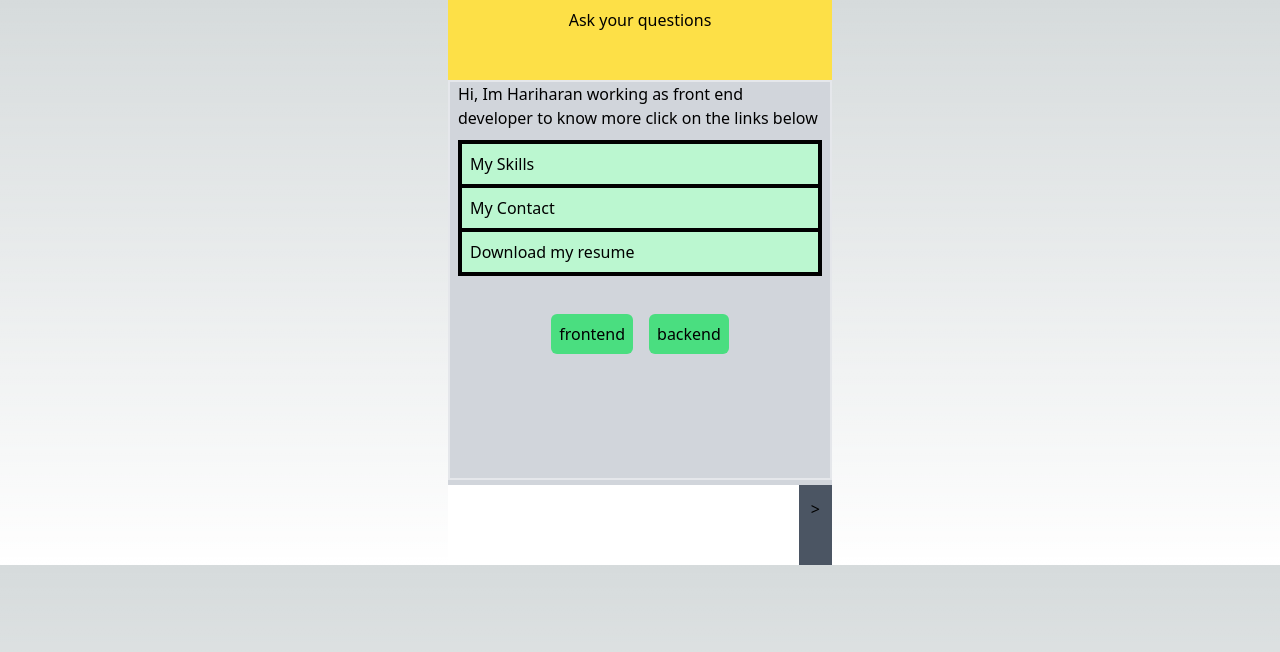
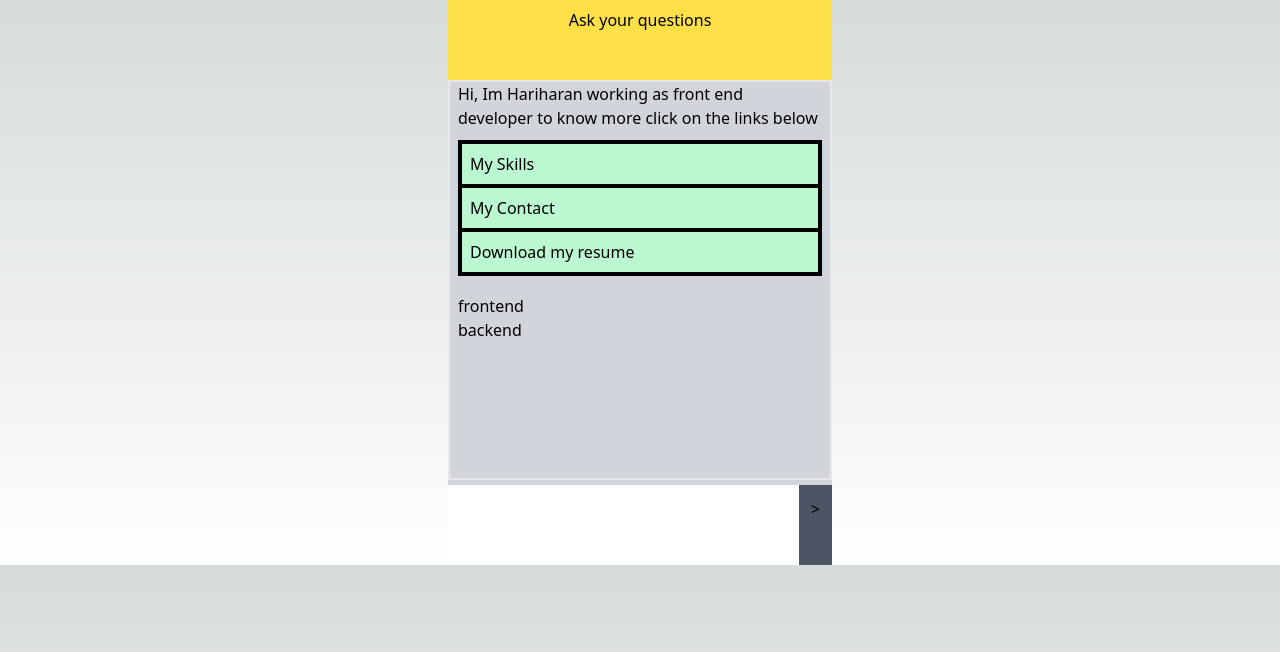
Before and after one commit to Hari-1202/my-next-app, a Next.js app: page /routes/residential in a window 1280 px wide. Both pictures are taken after a click on the element "My Skills". Shown: the top 652 px of the page. Built offline with nearby package versions, Linux system fonts and the light colour scheme.

Commit message:
Nodes second option

```diff
--- a/components/Nodes.js
+++ b/components/Nodes.js
@@ -1,57 +1,64 @@
 import { useState } from "react"
 
 const Nodes = ({ skillInfo }) => {
-    const [sD1, setSD1] = useState({
-        display: false,
-        skills: {},
-        clickedItem : ''
-    })
-    const [sD2, setSD2] = useState({
-        display: false,
-        skills: {},
-        clickedItem: ''
+
+    const [skills, setSkills] = useState({
+        frontend: {},
+        backend: {},
     })
 
-    const onShowSkills = (skillCategory , divisonLevel) => {
-        if(divisonLevel === "sd1") {
-            const subDivision = skillInfo.skillNode[skillCategory]
-            sD1.clickedItem === skillCategory ? setSD1({ ...sD1, display: !sD1.display, skills: subDivision, clickedItem: skillCategory }) : setSD1({ ...sD1, display: true, skills: subDivision, clickedItem: skillCategory })
-            sD2.display && setSD2({...sD2 , display: !sD2.display})
-        } else if (divisonLevel === "sd2") {
-            const subDivision = skillInfo.skillNode[skillCategory]
-            if(Object.keys(sD1.skills).includes(skillCategory)){
-                const subDivision =  sD1.skills[skillCategory]
-                sD2.clickedItem === skillCategory ? setSD2({...sD2, display: !sD2.display, skills: subDivision, clickedItem: skillCategory }) : setSD2({...sD2, display: true, skills: subDivision, clickedItem: skillCategory })
+    const onShowSkills = ({ category, list, framework }) => {
+        let object = {}
+        console.log("hey", { category, list, framework }, skillInfo.skillNode[category][list]?.["frameworks"]?.[framework]?.["Direct"], !framework)
+        Object.keys(skillInfo.skillNode[category]).map((skillSection) => {
+            // console.log(skills.hasOwnProperty(category) , skills[category], skills, category)
+            // console.log(skillInfo.skillNode[category][list], list, skillSection);
+            if (skills.hasOwnProperty(category)) {
+                object[category] = {
+                    ...object[category],
+                    [skillSection]: list === skillSection ? (framework !== undefined ? {
+                        direct: skillInfo.skillNode[category][list]["frameworks"]["Direct"],
+                        dependencies  : {
+                            [framework]: skillInfo.skillNode[category][list]?.["frameworks"]?.[framework]?.["Direct"]
+                        }
+                    } : {
+                        direct : skillInfo.skillNode[category][list]["frameworks"]["Direct"]
+                    }) : {}
+                    }
+            } else {
+                object[category] = {
+                    ...object[category], [skillSection]: {}
+                }
             }
-        }
-
-
+        })
+         // console.log("obj", object)
+        setSkills({ ...skills, [category]: object[category] })
     }
-
-
+    console.log(skills, "Skills")
     return (
         <div>
-            <div className="flex p-3 justify-center">
-                {Object.keys(skillInfo.skillNode).map((skillCategory) => {
+            <div>
+                {Object.keys(skills).map((skill) => {
+                    // console.log(skills, skills[skill])
                     return (
-                        <div className={`${Object.keys(skillInfo.skillNode[skillCategory]).length > 0 ? 'bg-green-400' : 'bg-white'} m-2 flex boder-1 border-black rounded-md p-2`} onClick={() => onShowSkills(skillCategory, "sd1")}>{skillCategory}</div>
+                        <>
+                            <div onClick={() => onShowSkills({ category: skill })}>{skill}</div>
+                            {Object.keys(skills[skill]) && Object.keys(skills[skill]).map((skillList) => {
+                                console.log('css', skills[skill][skillList]["direct"], skills?.[skill]?.[skillList]?.["dependencies"])
+                                return (
+                                    <>
+                                        <div onClick={() => onShowSkills({ category: skill, list: skillList })}>{skillList}</div>
+                                        {skills[skill][skillList] && skills[skill][skillList]["direct"] && skills[skill][skillList]["direct"].map(framework => <div onClick={() => onShowSkills({ category: skill, list: skillList, framework: framework })}>{framework}</div>)}
+                                        {skills[skill][skillList] && skills[skill][skillList]["dependencies"] && Object.values(skills[skill][skillList]["dependencies"]).map(library => <div onClick={() => onShowSkills({ category: skill, list: skillList, framework:  library[0] || library })}>{library[0] || library}</div>)}
+                                    </>
+                                )
+                            }
+                            )}
+                        </>
                     )
                 })}
+
             </div>
-            {sD1.display && <div  className="flex p-3 justify-center">
-                {Object.keys(sD1.skills).map((skills) => {
-                    return (
-                        <div  className={`${Object.keys(sD1.skills[skills]["frameworks"]).length > 0 ? 'bg-yellow-400' : 'bg-white'} m-2 flex boder-1 border-black rounded-md p-2 `} onClick={() => onShowSkills(skills, "sd2")}>{skills}</div>
-                    )
-                })}
-            </div>}
-            {sD2.display && <div  className="flex p-3 justify-center">
-                {Object.values(sD2.skills["frameworks"]).map((skills,index) => {
-                    return (
-                        <div  className="m-2 flex boder-1 border-black rounded-md p-2 bg-white" >{skills}</div>
-                    )
-                })}
-            </div>}
         </div>
     )
 }
```
